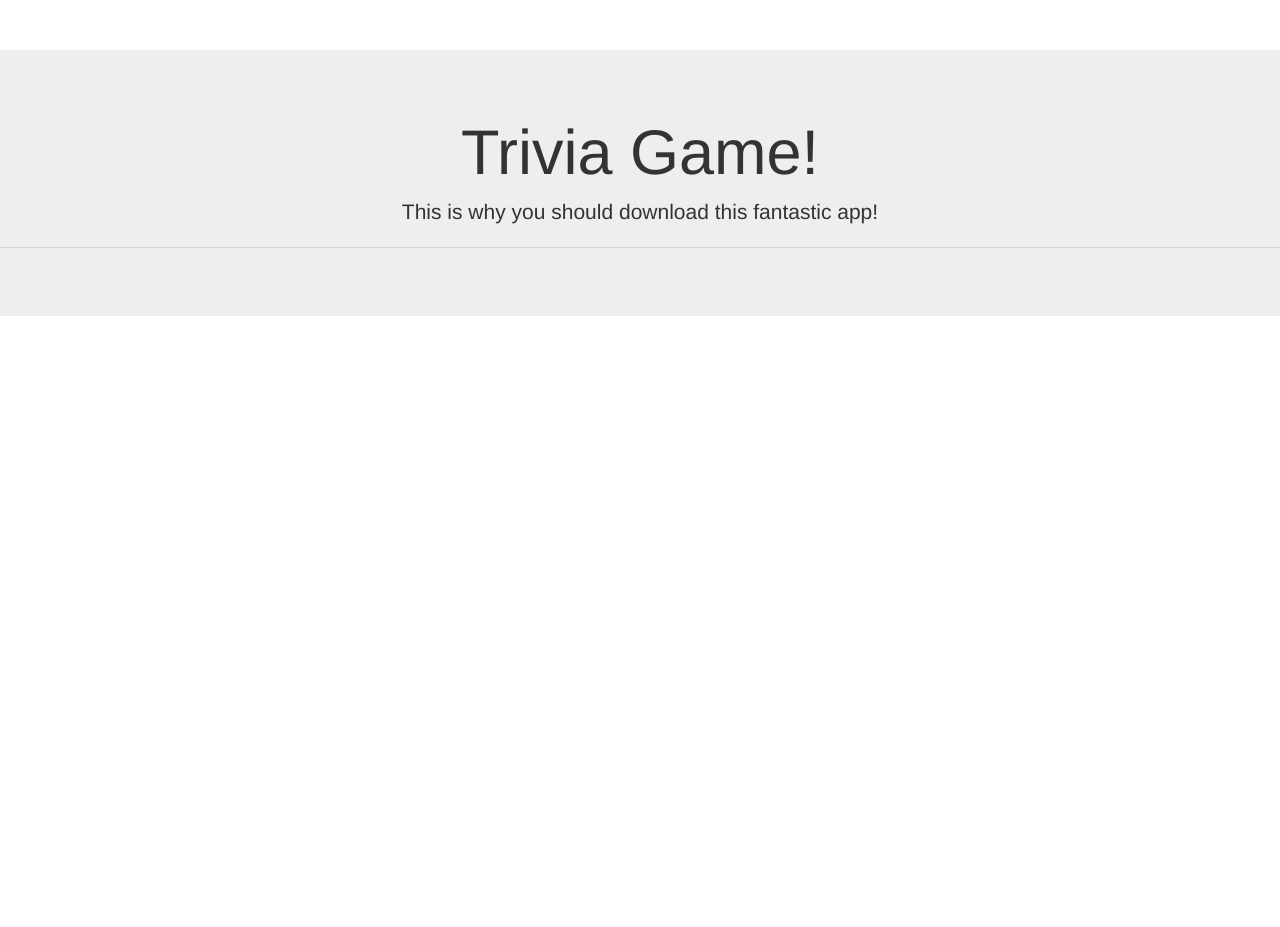
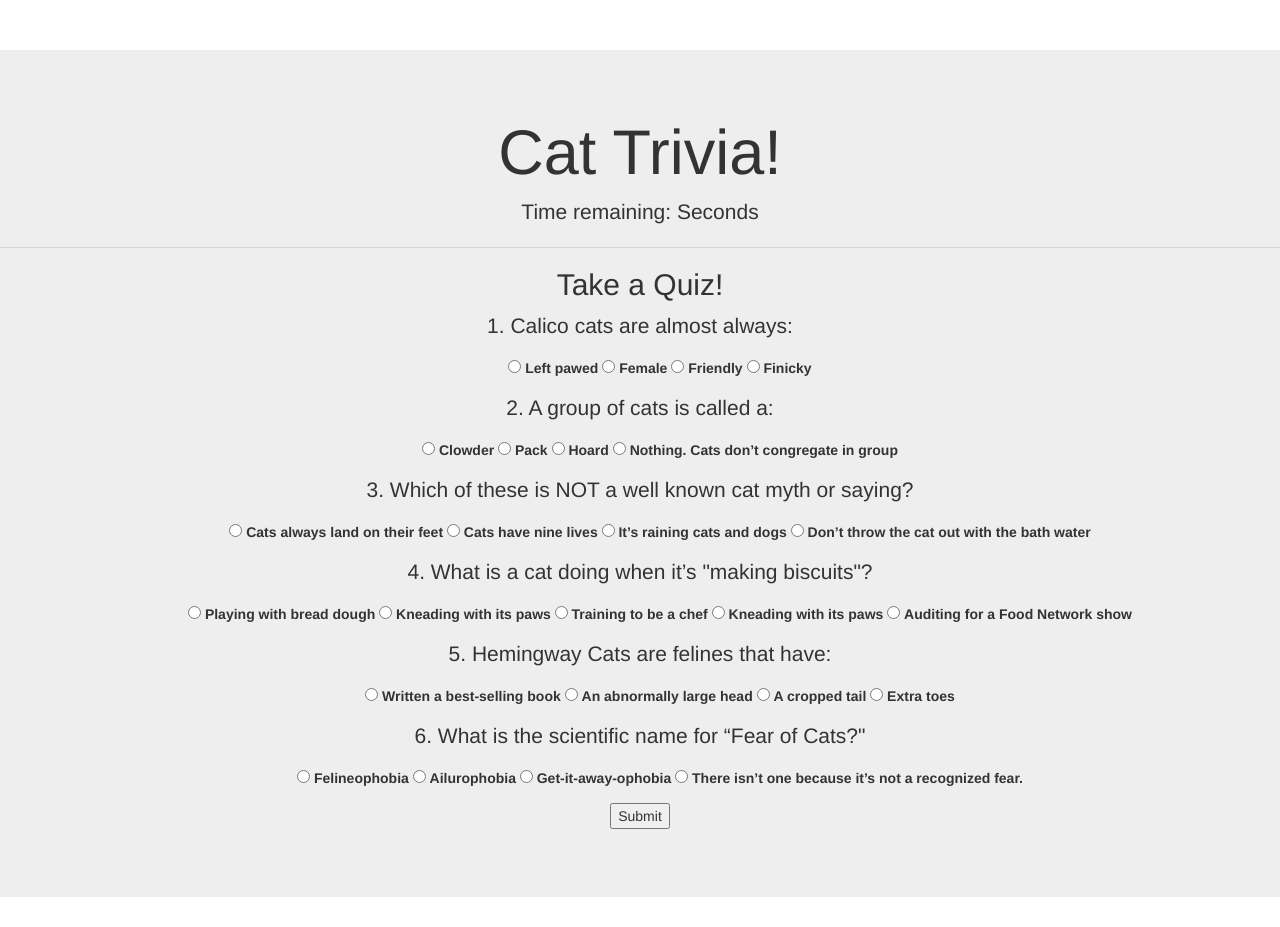
Before and after one commit to slunchice/TriviaGame, a plain HTML site: page index.html in a window 1280 px wide. Before the commit the page ends 800 px from the top, so only its background shows below. Drawn offline with nearby package versions, Linux system fonts and the light colour scheme.

Commit message:
changes to files

```diff
--- a/assets/javascript/app.js
+++ b/assets/javascript/app.js
@@ -0,0 +1,78 @@
+
+
+
+ function submitQuiz() {
+    console.log('submitted');
+
+// get each answer score
+    function answerScore (qName) {
+        var radiosNo = document.getElementsByName(qName);
+
+        for (var i = 0, length = radiosNo.length; i < length; i++) {
+               if (radiosNo[i].checked) {
+        // do something with radiosNo
+                var answerValue = Number(radiosNo[i].value);
+            }
+        }
+        // change NaNs to zero
+        if (isNaN(answerValue)) {
+            answerValue = 0;
+        }
+        return answerValue;
+    }
+
+// calc score with answerScore function
+    var calcScore = (answerScore('q1') + answerScore('q2') + answerScore('q3') + answerScore('q4')+ answerScore('q5')+ answerScore('q6'));
+    console.log("CalcScore: " + calcScore); // it works!
+
+// function to return correct answer string
+    function correctAnswer (correctStringNo, qNumber) {
+        console.log("qNumber: " + qNumber);  // logs 1,2,3,4,5,6 after called below
+        return ("The correct answer for question #" + qNumber + ": &nbsp;<strong>" +
+            (document.getElementById(correctStringNo).innerHTML) + "</strong>");
+        }
+
+// print correct answers only if wrong (calls correctAnswer function)
+    if (answerScore('q1') === 0) {
+        document.getElementById('correctAnswer1').innerHTML = correctAnswer('correctString1', 1);
+    }
+    if (answerScore('q2') === 0) {
+        document.getElementById('correctAnswer2').innerHTML = correctAnswer('correctString2', 2);
+    }
+    if (answerScore('q3') === 0) {
+        document.getElementById('correctAnswer3').innerHTML = correctAnswer('correctString3', 3);
+    }
+    if (answerScore('q4') === 0) {
+        document.getElementById('correctAnswer4').innerHTML = correctAnswer('correctString4', 4);
+    }
+    if (answerScore('q5') === 0) {
+        document.getElementById('correctAnswer3').innerHTML = correctAnswer('correctString3', 3);
+    }
+    if (answerScore('q5') === 0) {
+        document.getElementById('correctAnswer3').innerHTML = correctAnswer('correctString3', 3);
+    }
+
+// calculate "possible score" integer
+    var questionCountArray = document.getElementsByClassName('question');
+
+    var questionCounter = 0;
+    for (var i = 0, length = questionCountArray.length; i < length; i++) {
+        questionCounter++;
+    }
+
+// show score as "score/possible score"
+    var showScore = "Your Score: " + calcScore +"/" + questionCounter;
+// if 4/4, "perfect score!"
+    if (calcScore === questionCounter) {
+        showScore = showScore + "&nbsp; <strong>Perfect Score!</strong>"
+    };
+    document.getElementById('userScore').innerHTML = showScore;
+}
+
+$(document).ready(function() {
+
+$('#submitButton').click(function() {
+    $(this).addClass('hide');
+});
+
+});
--- a/index.html
+++ b/index.html
@@ -1,5 +1,6 @@
 <!DOCTYPE html>
 <html lang="en">
+
 <head>
     <title>Trivia Game</title>
     <meta charset="utf-8">
@@ -8,17 +9,155 @@
     <link rel="stylesheet" href="https://maxcdn.bootstrapcdn.com/bootstrap/3.3.7/css/bootstrap.min.css">
     <script src="https://ajax.googleapis.com/ajax/libs/jquery/3.2.1/jquery.min.js"></script>
     <script src="https://maxcdn.bootstrapcdn.com/bootstrap/3.3.7/js/bootstrap.min.js"></script>
+    <script type="text/javascript" src="assets/javascript/app.js"></script>
 
 </head>
+
 <body>
 
     <!-- <link href="https://cdnjs.cloudflare.com/ajax/libs/twitter-bootstrap/4.0.0-alpha.6/css/bootstrap.min.css" rel="stylesheet"/> -->
     <div class="jumbotron" id="home">
-      <h1 class="display-3">Trivia Game!</h1>
-      <p class="lead">This is why you should download this fantastic app!</p>
+        <h1 class="display-3">Cat Trivia!</h1>
+        <p class="lead">Time remaining: Seconds</p>
+
         <hr class="my-4">
+        <p class="lead">
 
+            <body>
+                <h2 class="quizHeader">Take a Quiz!</h2>
+
+                <div>
+                    <p class="question"> 1. Calico cats are almost always:</p>
+
+                    <ul>
+                        <input class="answer" type="radio" name="q1" value="0">
+                        <label> Left pawed </label>
+
+                        <input class="answer" type="radio" name="q1" value="1">
+                        <label id="correctString1"> Female </label>
+
+                        <input class="answer" type="radio" name="q1" value="0">
+                        <label> Friendly </label>
+
+                        <input class="answer" type="radio" name="q1" value="0">
+                        <label> Finicky </label>
+                    </ul>
+                </div>
+
+
+                <div>
+                    <p class="question"> 2. A group of cats is called a:</p>
+
+                    <ul>
+                        <input class="answer" type="radio" name="q2" value="1">
+                        <label id="correctString2"> Clowder </label>
+
+                        <input class="answer" type="radio" name="q2" value="0">
+                        <label> Pack </label>
+
+                        <input class="answer" type="radio" name="q2" value="0">
+                        <label> Hoard </label>
+
+                        <input class="answer" type="radio" name="q2" value="0">
+                        <label> Nothing. Cats don’t congregate in group </label>
+                    </ul>
+                </div>
+
+                <div>
+                    <p class="question">3. Which of these is NOT a well known cat myth or saying?</p>
+
+                    <ul>
+                        <input class="answer" type="radio" name="q3" value="0">
+                        <label> Cats always land on their feet </label>
+
+                        <input class="answer" type="radio" name="q3" value="0">
+                        <label> Cats have nine lives </label>
+
+                        <input class="answer" type="radio" name="q3" value="0">
+                        <label> It’s raining cats and dogs </label>
+
+                        <input class="answer" type="radio" name="q3" value="1">
+                        <label id="correctString3"> Don’t throw the cat out with the bath water </label>
+                    </ul>
+                </div>
+
+                <div>
+                    <p class="question">4. What is a cat doing when it’s "making biscuits"?</p>
+
+                    <ul>
+                        <input class="answer" type="radio" name="q4" value="0">
+                        <label> Playing with bread dough </label>
+
+                        <input class="answer" type="radio" name="q4" value="1">
+                        <label id="correctString4"> Kneading with its paws </label>
+
+                        <input class="answer" type="radio" name="q4" value="0">
+                        <label> Training to be a chef </label>
+
+                        <input class="answer" type="radio" name="q4" value="1">
+                        <label id="correctString4"> Kneading with its paws </label>
+
+                        <input class="answer" type="radio" name="q4" value="0">
+                        <label> Auditing for a Food Network show </label>
+                    </ul>
+                </div>
+
+                <div>
+                    <p class="question"> 5. Hemingway Cats are felines that have: </p>
+
+                    <ul>
+                        <input class="answer" type="radio" name="q5" value="0">
+                        <label>Written a best-selling book </label>
+
+                        <input class="answer" type="radio" name="q5" value="0">
+                        <label> An abnormally large head </label>
+
+                        <input class="answer" type="radio" name="q5" value="0">
+                        <label> A cropped tail </label>
+                        <input class="answer" type="radio" name="q5" value="1">
+                        <label id="correctString5"> Extra toes </label>
+                    </ul>
+                </div>
+                <div>
+                    <p class="question"> 6. What is the scientific name for “Fear of Cats?"</p>
+
+                    <ul>
+                        <input class="answer" type="radio" name="q6" value="0">
+                        <label> Felineophobia </label>
+
+                        <input class="answer" type="radio" name="q6" value="1">
+                        <label id="correctString6"> Ailurophobia </label>
+
+                        <input class="answer" type="radio" name="q6" value="0">
+                        <label> Get-it-away-ophobia </label>
+
+                        <input class="answer" type="radio" name="q6" value="0">
+                        <label>There isn’t one because it’s not a recognized fear.</label>
+                    </ul>
+                </div>
+
+
+                <div class="submitter">
+                    <input class="quizSubmit" id="submitButton" onClick="submitQuiz()" type="submit" value="Submit" />
+                </div>
+
+                <!--show only wrong answers on submit-->
+                <div class="quizAnswers" id="correctAnswer1"></div>
+                <div class="quizAnswers" id="correctAnswer2"></div>
+                <div class="quizAnswers" id="correctAnswer3"></div>
+                <div class="quizAnswers" id="correctAnswer4"></div>
+                <div class="quizAnswers" id="correctAnswer5"></div>
+                <div class="quizAnswers" id="correctAnswer6"></div>
+
+                <!--show score upon submit-->
+                <div>
+                    <h2 class="quizScore" id="userScore"></h2>
+                </div>
     </div>
 
     </body>
+
+
+</body>
+
 </html>
```
Also changed, not shown: assets/css/style.css (line endings or trailing spaces). Lines whose indentation alone changed are shown as unchanged.
